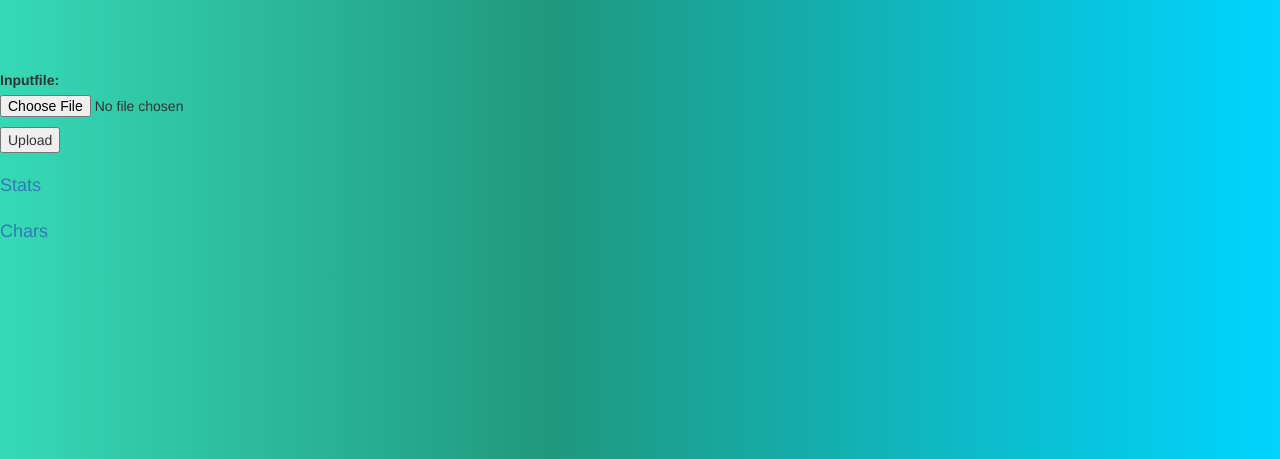
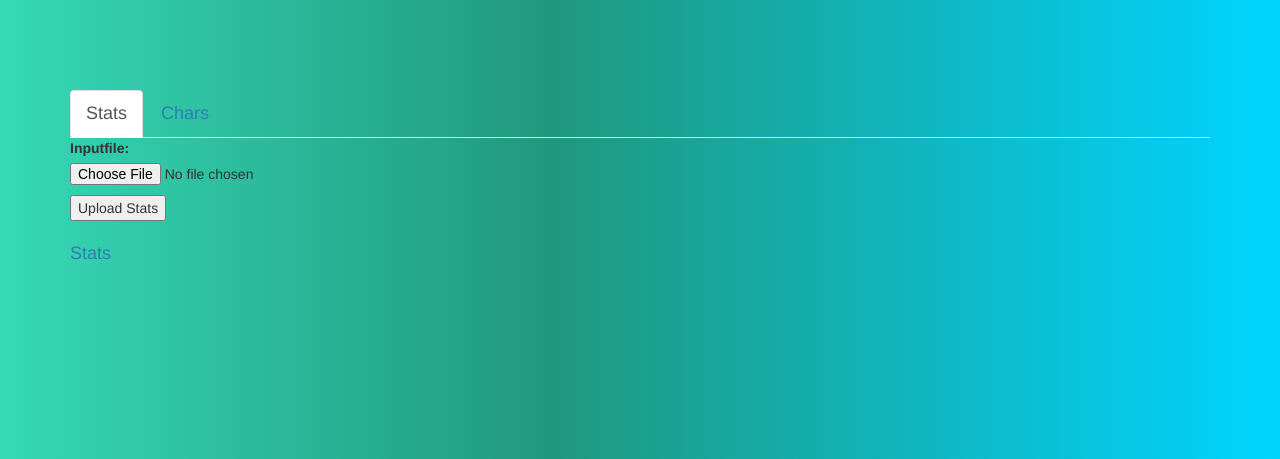
Before and after one commit to erchauhannitin/django-stats-app, a Django app: page / in a window 1280 px wide. Shown: the top 459 px of the page. Run offline with Django 3.2, Linux system fonts and the light colour scheme; some libraries are stand-ins or nearby versions.

Commit message:
Tabbed option on home page

```diff
--- a/statreports/templates/statreports/home.html
+++ b/statreports/templates/statreports/home.html
@@ -5,6 +5,12 @@
     <meta charset="UTF-8" />
     <meta name="viewport" content="width=device-width, initial-scale=1.0" />
     <title>Input file for stat reports</title>
+    <link
+      rel="stylesheet"
+      href="https://maxcdn.bootstrapcdn.com/bootstrap/3.4.1/css/bootstrap.min.css"
+    />
+    <script src="https://ajax.googleapis.com/ajax/libs/jquery/3.5.1/jquery.min.js"></script>
+    <script src="https://maxcdn.bootstrapcdn.com/bootstrap/3.4.1/js/bootstrap.min.js"></script>
     <!-- Bootstrap theme -->
     <link
       href="{% static 'statreports/bootstrap.min.css' %}"
@@ -17,17 +23,57 @@
     <link href="{% static 'statreports/theme.css' %}" rel="stylesheet" />
   </head>
   <body>
+    <div class="container theme-showcase" role="main">
+      <br />
+      <ul class="nav nav-tabs">
+        <li class="active"><a data-toggle="tab" href="#stats">Stats</a></li>
+        <li><a data-toggle="tab" href="#chars">Chars</a></li>
+      </ul>
+      <div class="tab-content">
+        <div id="stats" class="tab-pane fade in active">
           <form method="POST" enctype="multipart/form-data" class="dropzone">
             {% csrf_token %} {{ form.as_p }}
-      <input type="submit" value="Upload" />
+            <input type="submit" value="Upload Stats" />
             <br />
             <br />
             <div>
-        <a href="{% url 'stats' %}" target="_blank">Stats</a>
+              <a
+                href="{% url 'stats' %}"
+                target="_blank"
+                title="Click this link once you upload the file"
+                >Stats</a
+              >
             </div>
             <br />
             <div>
-        <a href="{% url 'chars' %}" target="_blank">Chars</a>
+              {% if messages %}
+              <ul class="messages">
+                {% for message in messages %}
+                <li class="danger">{{ message }}</li>
+                {% endfor %}
+              </ul>
+              {% endif %}
+            </div>
+          </form>
+        </div>
+        <div id="chars" class="tab-pane fade">
+          <form
+            method="POST"
+            enctype="multipart/form-data"
+            class="ui-responsive dropzone"
+          >
+            {% csrf_token %} {{ form.as_p }}
+            <input type="submit" value="Upload Chars" />
+            <br />
+            <br />
+            <br />
+            <div>
+              <a
+                href="{% url 'chars' %}"
+                target="_blank"
+                title="Click this link once you upload the file"
+                >Chars</a
+              >
             </div>
             <div>
               {% if messages %}
@@ -39,5 +85,8 @@
               {% endif %}
             </div>
           </form>
+        </div>
+      </div>
+    </div>
   </body>
 </html>
```
Lines whose indentation alone changed are shown as unchanged.
